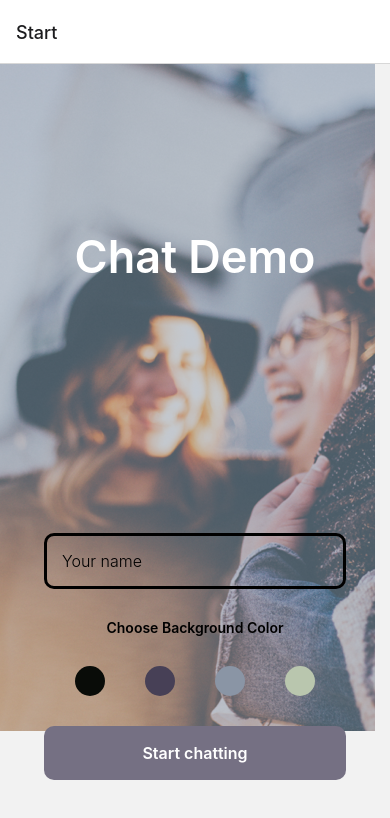
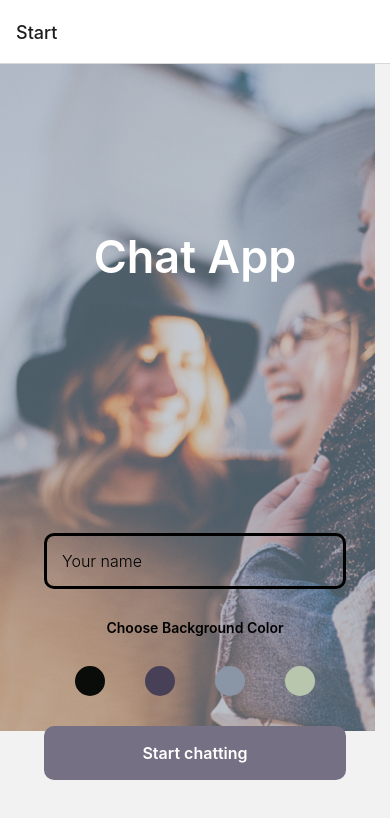
Before and after one commit to bryant-ortega/Chat-Demo, a React Native app: screen /Start in a window 390 px wide. Shown: the top 818 px of the page. Built offline with nearby package versions, Linux system fonts and the light colour scheme.

Commit message:
renamed app

```diff
--- a/components/Start.js
+++ b/components/Start.js
@@ -20,7 +20,7 @@ const Start = ({ navigation }) => {
             <View style={styles.container}>
                 <View style={styles.subContainer}>
                     <Text style={[styles.plainText, styles.setColorWhite]}>
-                        Chat Demo
+                        Chat App
                     </Text>
                 </View>
                 <View style={styles.subContainer}>
```
